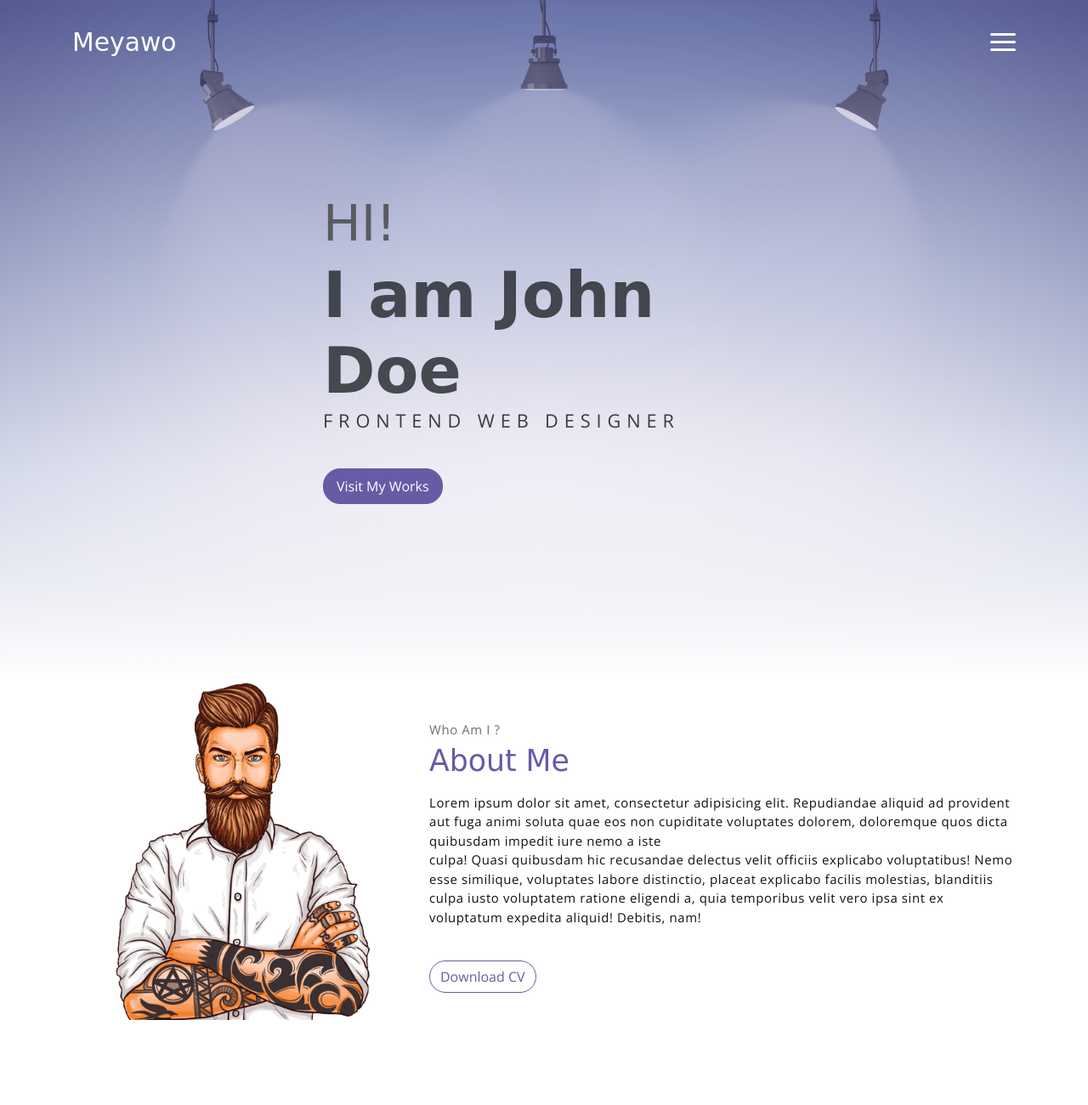
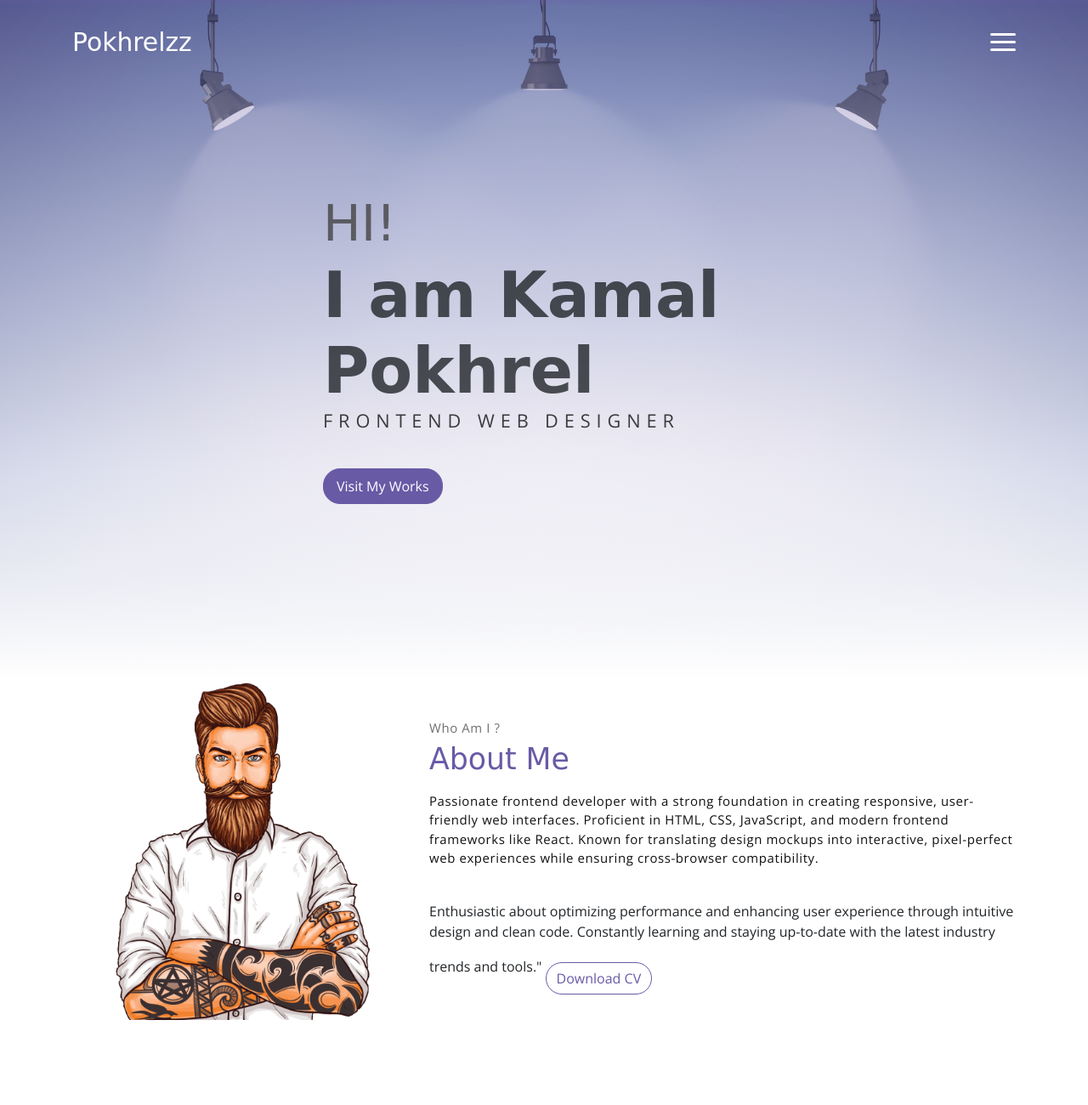
Before and after one commit to kmlPokhrel/8septTest, a plain HTML site: page index.html in a window 1280 px wide. Shown: the top 1300 px of the page at 85% size. Drawn offline with nearby package versions, Linux system fonts and the light colour scheme; files that its build step writes are made by us from their sources; files whose address does not match are found by name; a web font is replaced by a local one.

Commit message:
Update index.html

```diff
--- a/index.html
+++ b/index.html
@@ -16,7 +16,7 @@
     <!-- Page Navbar -->
     <nav class="custom-navbar" data-spy="affix" data-offset-top="20">
         <div class="container">
-            <a class="logo" href="#">Meyawo</a>
+            <a class="logo" href="#">Pokhrelzz</a>
             <ul class="nav">
                 <li class="item">
                     <a class="link" href="#home">Home</a>
@@ -54,7 +54,7 @@
         <div class="header-content container">
             <h1 class="header-title">
                 <span class="up">HI!</span>
-                <span class="down">I am John Doe</span>
+                <span class="down">I am Kamal Pokhrel</span>
             </h1>
             <p class="header-subtitle">FRONTEND WEB DESIGNER</p>
 
@@ -75,9 +75,9 @@
                     <p class="section-subtitle">Who Am I ?</p>
                     <h2 class="section-title mb-3">About Me</h2>
                     <p>
-                        Lorem ipsum dolor sit amet, consectetur adipisicing elit. Repudiandae aliquid ad provident aut fuga animi soluta quae eos non cupiditate voluptates dolorem, doloremque quos dicta quibusdam impedit iure nemo a iste
-                        <br>culpa! Quasi quibusdam hic recusandae delectus velit officiis explicabo voluptatibus! Nemo esse similique, voluptates labore distinctio, placeat explicabo facilis molestias, blanditiis culpa iusto voluptatem ratione eligendi a, quia temporibus velit vero ipsa sint ex voluptatum expedita aliquid! Debitis, nam!
-                    </p>
+                        Passionate frontend developer with a strong foundation in creating responsive, user-friendly web interfaces. Proficient in HTML, CSS, JavaScript, and modern frontend frameworks like React. Known for translating design mockups into interactive, pixel-perfect web experiences while ensuring cross-browser compatibility.
+                    </p> <br> Enthusiastic about optimizing performance and enhancing user experience through intuitive design and clean code. Constantly learning and staying up-to-date with the latest industry trends and tools."
+
                     <button class="btn-rounded btn btn-outline-primary mt-4">Download CV</button>
                 </div>
             </div><!-- end of about wrapper -->
```
